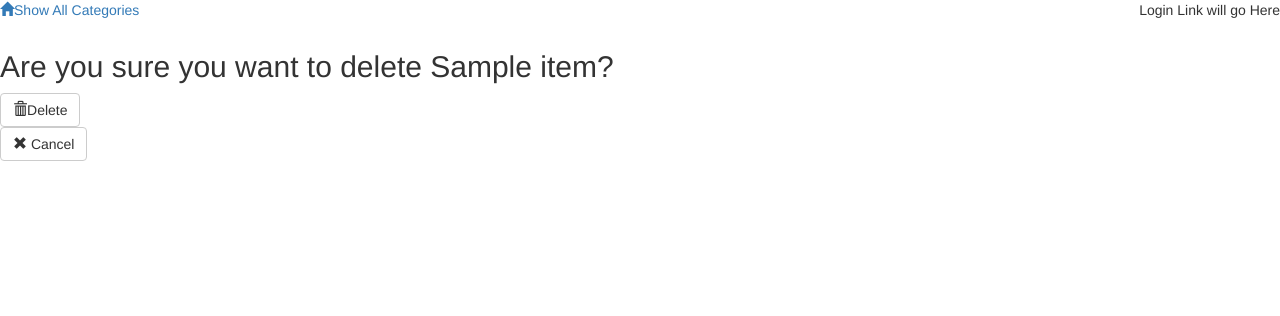
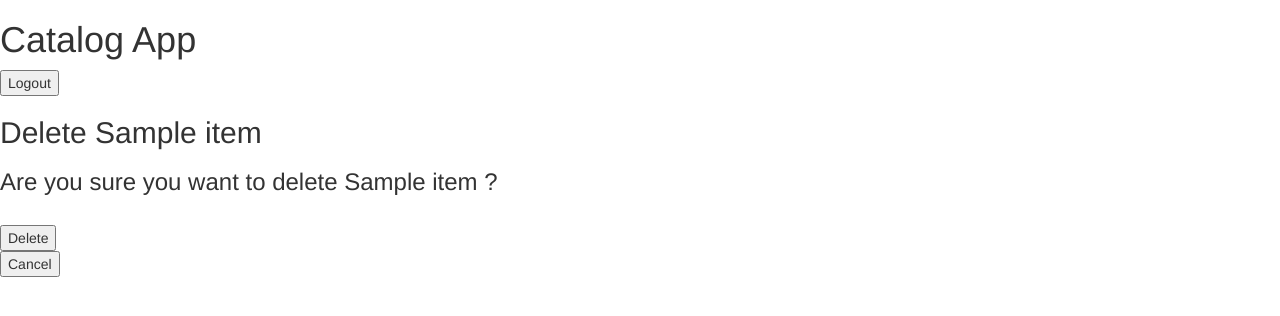
Before and after one commit to dgpshiva/ItemCatalogApplication, a Flask app: page /v1/categories/1/items/1/delete in a window 1280 px wide. Shown: the top 316 px of the page. Run offline with Flask 2, Linux system fonts and the light colour scheme; the visitor is signed in with stand-in values (Sample User, id 1); tables that the repository leaves empty hold one stand-in row (values such as "Sample post"); some libraries are stand-ins or nearby versions.

Commit message:
Added ui for delete items and redirect to show ctaegories if item count is 0

```diff
--- a/application.py
+++ b/application.py
@@ -344,10 +344,14 @@
     if request.method == 'POST':
         session.delete(itemToDelete)
         session.commit()
+        itemsRemaining = session.query(Item).filter_by(category_id=category_id).count()
+        if itemsRemaining == 0:
         # flash('Item Successfully Deleted')
-        return redirect(url_for('showItems', category_id=category_id))
+            return redirect(url_for('showCategories'))
+        else:
+            return redirect(url_for('showItems', category_id=category_id))
     else:
-        return render_template('deleteitem.html', item=itemToDelete)
+        return render_template('deleteitem.html', item=itemToDelete, category_id=category_id)
 
 
 
--- a/static/ItemCatalogAppSmallestScreen.css
+++ b/static/ItemCatalogAppSmallestScreen.css
@@ -193,6 +193,7 @@
     display: flex;
     align-items: center;
     justify-content: center;
+    margin: 0;
 }
 
 .sub-header .sub-header-item-details-buttons .delete-item-form form
@@ -560,6 +561,40 @@
 }
 
 
+/* Delete Item */
+.delete-item-form
+{
+    margin-top: 20px;
+}
+
+.delete-item-form form
+{
+    width: 100%;
+}
+
+.delete-item-form form h3
+{
+    margin-left: 10px;
+}
+
+.delete-item-form form .delete-item-form-delete-button
+{
+    display: flex;
+    align-items: center;
+    justify-content: center;
+}
+
+.delete-item-form-cancel-button
+{
+    display: flex;
+    align-items: center;
+    justify-content: center;
+}
+
+.delete-item-form-cancel-button form
+{
+    margin: 10px;
+}
 
 
 /* Form control */
--- a/templates/deletecategory.html
+++ b/templates/deletecategory.html
@@ -16,7 +16,7 @@
 
 <div class="delete-category-form">
 	<form action="#" method = "post">
-		<h3>Are you sure ypu want to delete {{category.name}} ?</h3>
+		<h3>Are you sure you want to delete {{category.name}} ?</h3>
 		<br>
 		<div class="delete-category-form-delete-button">
 			<button class="red-button" type="submit">Delete</button>
--- a/templates/deleteitem.html
+++ b/templates/deleteitem.html
@@ -1,16 +1,31 @@
 {% extends "main.html" %}
 {% block content %}
-{% include "header.html" %}
-<h2> Are you sure you want to delete {{item.name}}? </h2>
 
-<form action="#" method = 'post'>
-	<button type="submit" class="btn btn-default delete" id="submit" type="submit">
-</form>
+<header>
+	<div class="header-container">
+		<h1 class="inline-block">Catalog App</h1>
+		<form class="inline-block" action="{{url_for('gdisconnect')}}">
+			<button class="red-button" type="submit">Logout</button>
+		</form>
+	</div>
+	<div class="sub-header">
+		<h2>Delete {{item.name}}</h2>
+	</div>
+</header>
 
-<span class="glyphicon glyphicon-trash" aria-hidden="true"></span>Delete</button>
-<a href = '{{url_for('showCategories')}}'>
-	<button class="btn btn-default delete">
-	<span class="glyphicon glyphicon-remove" aria-hidden="true"></span> Cancel</button>
-</a>
+<div class="delete-item-form">
+	<form action="#" method = "post">
+		<h3>Are you sure you want to delete {{item.name}} ?</h3>
+		<br>
+		<div class="delete-item-form-delete-button">
+			<button class="red-button" type="submit">Delete</button>
+		</div>
+	</form>
+</div>
+<div class="delete-item-form-cancel-button">
+	<form action="{{url_for('showItems', category_id=category_id)}}">
+		<button class="green-button" type="submit">Cancel</button>
+	</form>
+</div>
 
 {% endblock %}
```
